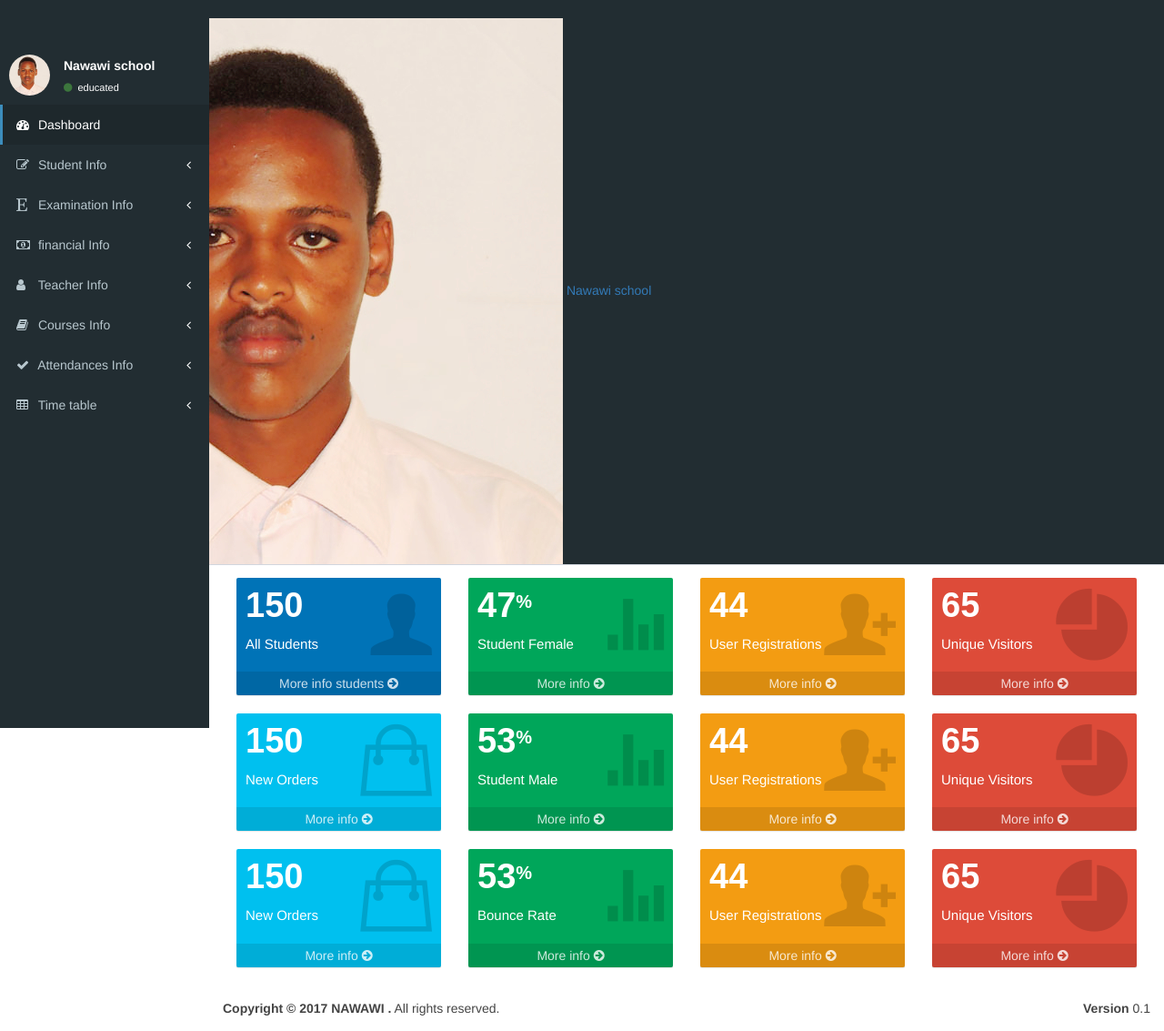
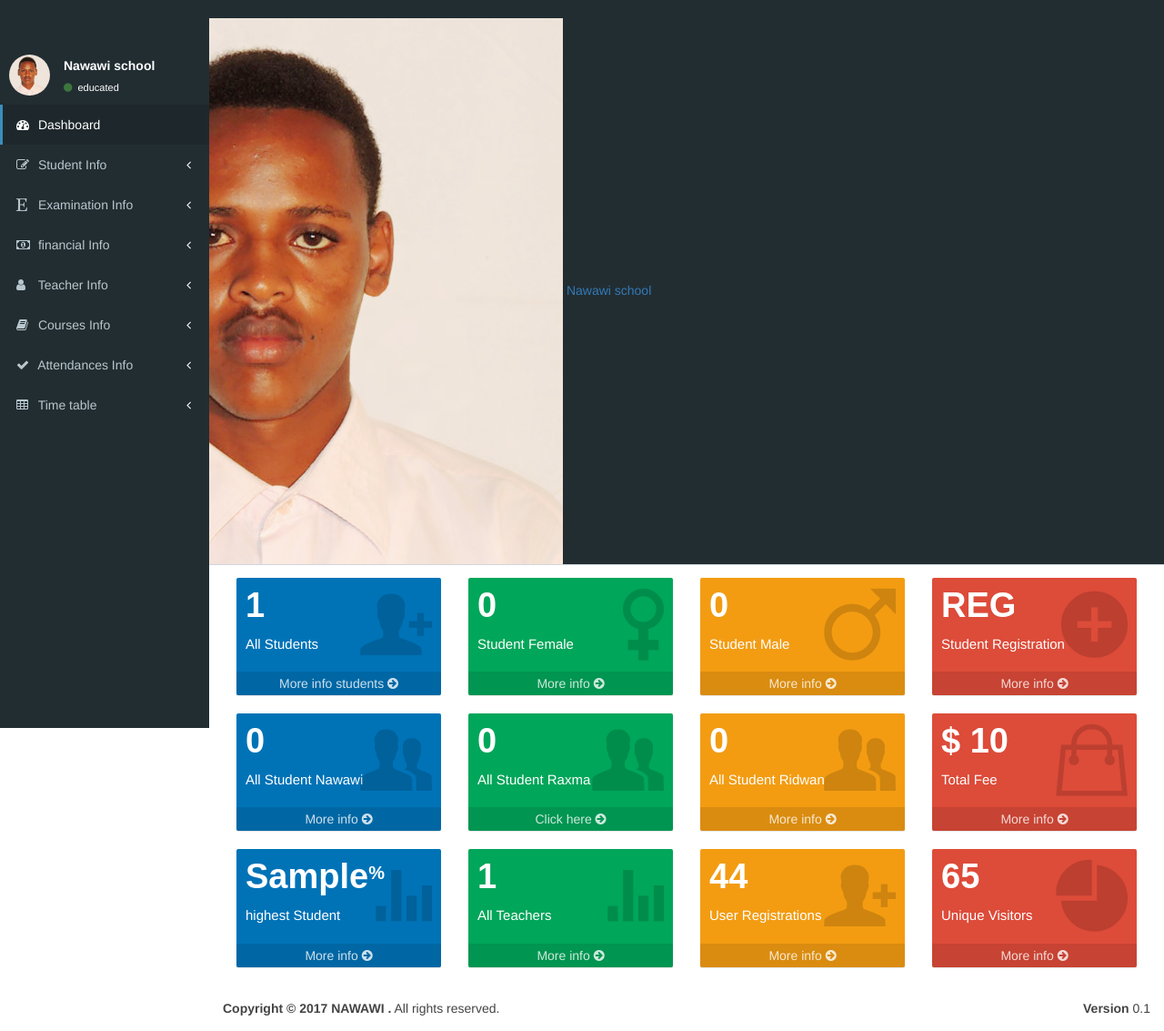
Before and after one commit to mohamed-abdirazak/Admin-sms-nawawi-, a PHP site: page / in a window 1280 px wide. Shown: the whole page at 91% size. Run offline with PHP 8.4, Linux system fonts and the light colour scheme; the visitor is signed in with stand-in values (Sample User, id 1); tables that the repository leaves empty or names only in its code hold one stand-in row (values such as "Sample post"); some web fonts are replaced.

Commit message:
making index ionionic

```diff
--- a/index.php
+++ b/index.php
@@ -249,12 +249,24 @@ if(!isset($_SESSION['username'])){
           <!-- small box -->
           <div class="small-box bg-blue">
             <div class="inner">
-              <h3>150 </h3>
+              <h3> <?php
+                             $con=mysqli_connect("localhost","root","","simpledata");
+                             $sql="select count(ID) as ID from registration";
+                             $result = $con->query($sql);
+                             if($result->num_rows > 0){
+                               while($row = $result->fetch_assoc()){?>
+                               <span class="showrow"><?php echo $row["ID"];?></span>
+                               <?php
+
+                               }
+                             }
+                            ?></h3>
 
               <p>All Students</p>
             </div>
             <div class="icon">
-              <i class="ion ion-person"></i>
+              <i class="ion ion-person-add"></i>
+
             </div>
             <a href="modifyy.php" class="small-box-footer">More info students <i class="fa fa-arrow-circle-right"></i></a>
           </div>
@@ -265,12 +277,96 @@ if(!isset($_SESSION['username'])){
           <!-- small box -->
           <div class="small-box bg-green">
             <div class="inner">
-              <h3>47<sup style="font-size: 20px">%</sup></h3>
+              <h3> <?php
+                             $con=mysqli_connect("localhost","root","","simpledata");
+                             $sql="select count(ID) as ID from registration where gender='female'";
+                             $result = $con->query($sql);
+                             if($result->num_rows > 0){
+                               while($row = $result->fetch_assoc()){?>
+                               <span class="showrow"><?php echo $row["ID"];?></span>
+                               <?php
+
+                               }
+                             }
+                            ?><sup style="font-size: 20px"></sup></h3>
 
               <p>Student Female</p>
             </div>
             <div class="icon">
-              <i class="ion ion-stats-bars"></i>
+              <i class="ion ion-female"></i>
+            </div>
+            <a href="modifyy.php" class="small-box-footer">More info <i class="fa fa-arrow-circle-right"></i></a>
+          </div>
+        </div>
+        <!-- ./col -->
+        <div class="col-lg-3 col-xs-6">
+          <!-- small box -->
+          <div class="small-box bg-yellow">
+            <div class="inner">
+              <h3><?php
+                             $con=mysqli_connect("localhost","root","","simpledata");
+                             $sql="select count(ID) as ID from registration where gender='male'";
+                             $result = $con->query($sql);
+                             if($result->num_rows > 0){
+                               while($row = $result->fetch_assoc()){?>
+                               <span class="showrow"><?php echo $row["ID"];?></span>
+                               <?php
+
+                               }
+                             }
+                            ?><sup style="font-size: 20px"> </sup></h3>
+
+              <p>Student Male</p>
+            </div>
+            <div class="icon">
+              <i class="ion ion-male"></i>
+            </div>
+            <a href="modifyy.php" class="small-box-footer">More info <i class="fa fa-arrow-circle-right"></i></a>
+          </div>
+        </div>
+
+        <!-- ./col -->
+        <div class="col-lg-3 col-xs-6">
+          <!-- small box -->
+          <div class="small-box bg-red">
+            <div class="inner">
+            <h3>REG</h3>
+
+              <p>Student Registration</p>
+            </div>
+            <div class="icon">
+              <i class="ion ion-android-add-circle"></i>
+            </div>
+            <a href="register.php" class="small-box-footer">More info <i class="fa fa-arrow-circle-right"></i></a>
+          </div>
+        </div>
+        <!-- ./col -->
+      </div>
+      <!-- /.row -->
+            <!-- Small boxes (Stat box) -->
+            <div class="row">
+        <div class="col-lg-3 col-xs-6">
+          <!-- small box -->
+          <div class="small-box bg-blue">
+            <div class="inner">
+            <h3><?php
+                             $con=mysqli_connect("localhost","root","","simpledata");
+                             $sql="select count(ID) as ID from registration where branch='nawawi'";
+                             $result = $con->query($sql);
+                             if($result->num_rows > 0){
+                               while($row = $result->fetch_assoc()){?>
+                               <span class="showrow"><?php echo $row["ID"];?></span>
+                               <?php
+
+                               }
+                             }
+                            ?></h3>
+
+              <p>All Student Nawawi</p>
+
+            </div>
+            <div class="icon">
+              <i class="ion ion-person-stalker"></i>
             </div>
             <a href="#" class="small-box-footer">More info <i class="fa fa-arrow-circle-right"></i></a>
           </div>
@@ -278,14 +374,53 @@ if(!isset($_SESSION['username'])){
         <!-- ./col -->
         <div class="col-lg-3 col-xs-6">
           <!-- small box -->
+          <div  class="small-box bg-green">
+            <div class="inner">
+              <h3 ><?php
+                             $con=mysqli_connect("localhost","root","","simpledata");
+                             $sql="select count(ID) as ID from registration where branch='raxma'";
+                             $result = $con->query($sql);
+                             if($result->num_rows > 0){
+                               while($row = $result->fetch_assoc()){?>
+                               <span class="showrow"><?php echo $row["ID"];?></span>
+                               <?php
+
+                               }
+                             }
+                            ?></h3>
+
+
+              <p>All Student Raxma</p>
+            </div>
+            <div class="icon">
+              <i class="ion ion-person-stalker"></i>
+            </div>
+            <a href="register.php" class="small-box-footer">Click here   <i class="fa fa-arrow-circle-right"></i></a>
+          </div>
+        </div>
+        <!-- ./col -->
+        <div class="col-lg-3 col-xs-6">
+          <!-- small box -->
           <div class="small-box bg-yellow">
             <div class="inner">
-              <h3>44</h3>
+              <h3><?php
+                             $con=mysqli_connect("localhost","root","","simpledata");
+                             $sql="select count(ID) as ID from registration where branch='ridwaan'";
+                             $result = $con->query($sql);
+                             if($result->num_rows > 0){
+                               while($row = $result->fetch_assoc()){?>
+                               <span class="showrow"><?php echo $row["ID"];?></span>
+                               <?php
 
-              <p>User Registrations</p>
+                               }
+                             }
+                            ?></h3>
+
+
+              <p>All Student Ridwan</p>
             </div>
             <div class="icon">
-              <i class="ion ion-person-add"></i>
+              <i class="ion ion-person-stalker"></i>
             </div>
             <a href="#" class="small-box-footer">More info <i class="fa fa-arrow-circle-right"></i></a>
           </div>
@@ -295,12 +430,23 @@ if(!isset($_SESSION['username'])){
           <!-- small box -->
           <div class="small-box bg-red">
             <div class="inner">
-              <h3>65</h3>
+              <h3>$<?php
+                             $con=mysqli_connect("localhost","root","","simpledata");
+                             $sql="select SUM(amount) as amount from fee ";
+                             $result = $con->query($sql);
+                             if($result->num_rows > 0){
+                               while($row = $result->fetch_assoc()){?>
+                               <span class="showrow"><?php echo $row["amount"];?></span>
+                               <?php
 
-              <p>Unique Visitors</p>
+                               }
+                             }
+                            ?></h3>
+
+              <p>Total Fee</p>
             </div>
             <div class="icon">
-              <i class="ion ion-pie-graph"></i>
+              <i class="ion ion-bag"></i>
             </div>
             <a href="#" class="small-box-footer">More info <i class="fa fa-arrow-circle-right"></i></a>
           </div>
@@ -312,26 +458,22 @@ if(!isset($_SESSION['username'])){
             <div class="row">
         <div class="col-lg-3 col-xs-6">
           <!-- small box -->
-          <div class="small-box bg-aqua">
+          <div class="small-box bg-blue">
             <div class="inner">
-              <h3>150</h3>
+              <h3><?php
+                             $con=mysqli_connect("localhost","root","","simpledata");
+                             $sql="SELECT MAX(average)  AS total FROM `exam` ";
+                             $result = $con->query($sql);
+                             if($result->num_rows > 0){
+                               while($row = $result->fetch_assoc()){?>
+                               <span class="showrow"><?php echo $row["total"];?></span><sup style="font-size: 20px">%</sup>
+                               <?php
 
-              <p>New Orders</p>
-            </div>
-            <div class="icon">
-              <i class="ion ion-bag"></i>
-            </div>
-            <a href="#" class="small-box-footer">More info <i class="fa fa-arrow-circle-right"></i></a>
-          </div>
-        </div>
-        <!-- ./col -->
-        <div class="col-lg-3 col-xs-6">
-          <!-- small box -->
-          <div class="small-box bg-green">
-            <div class="inner">
-              <h3>53<sup style="font-size: 20px">%</sup></h3>
+                               }
+                             }
+                            ?></h3>
 
-              <p>Student Male</p>
+              <p>highest Student</p>
             </div>
             <div class="icon">
               <i class="ion ion-stats-bars"></i>
@@ -342,60 +484,22 @@ if(!isset($_SESSION['username'])){
         <!-- ./col -->
         <div class="col-lg-3 col-xs-6">
           <!-- small box -->
-          <div class="small-box bg-yellow">
-            <div class="inner">
-              <h3>44</h3>
-
-              <p>User Registrations</p>
-            </div>
-            <div class="icon">
-              <i class="ion ion-person-add"></i>
-            </div>
-            <a href="#" class="small-box-footer">More info <i class="fa fa-arrow-circle-right"></i></a>
-          </div>
-        </div>
-        <!-- ./col -->
-        <div class="col-lg-3 col-xs-6">
-          <!-- small box -->
-          <div class="small-box bg-red">
-            <div class="inner">
-              <h3>65</h3>
-
-              <p>Unique Visitors</p>
-            </div>
-            <div class="icon">
-              <i class="ion ion-pie-graph"></i>
-            </div>
-            <a href="#" class="small-box-footer">More info <i class="fa fa-arrow-circle-right"></i></a>
-          </div>
-        </div>
-        <!-- ./col -->
-      </div>
-      <!-- /.row -->
-            <!-- Small boxes (Stat box) -->
-            <div class="row">
-        <div class="col-lg-3 col-xs-6">
-          <!-- small box -->
-          <div class="small-box bg-aqua">
-            <div class="inner">
-              <h3>150</h3>
-
-              <p>New Orders</p>
-            </div>
-            <div class="icon">
-              <i class="ion ion-bag"></i>
-            </div>
-            <a href="#" class="small-box-footer">More info <i class="fa fa-arrow-circle-right"></i></a>
-          </div>
-        </div>
-        <!-- ./col -->
-        <div class="col-lg-3 col-xs-6">
-          <!-- small box -->
           <div class="small-box bg-green">
             <div class="inner">
-              <h3>53<sup style="font-size: 20px">%</sup></h3>
+              <h3><?php
+                             $con=mysqli_connect("localhost","root","","simpledata");
+                             $sql="select count(t_id) as ID from teacher ";
+                             $result = $con->query($sql);
+                             if($result->num_rows > 0){
+                               while($row = $result->fetch_assoc()){?>
+                               <span class="showrow"><?php echo $row["ID"];?></span>
+                               <?php
 
-              <p>Bounce Rate</p>
+                               }
+                             }
+                            ?><sup style="font-size: 20px"> </sup></h3>
+
+              <p>All Teachers</p>
             </div>
             <div class="icon">
               <i class="ion ion-stats-bars"></i>
```
